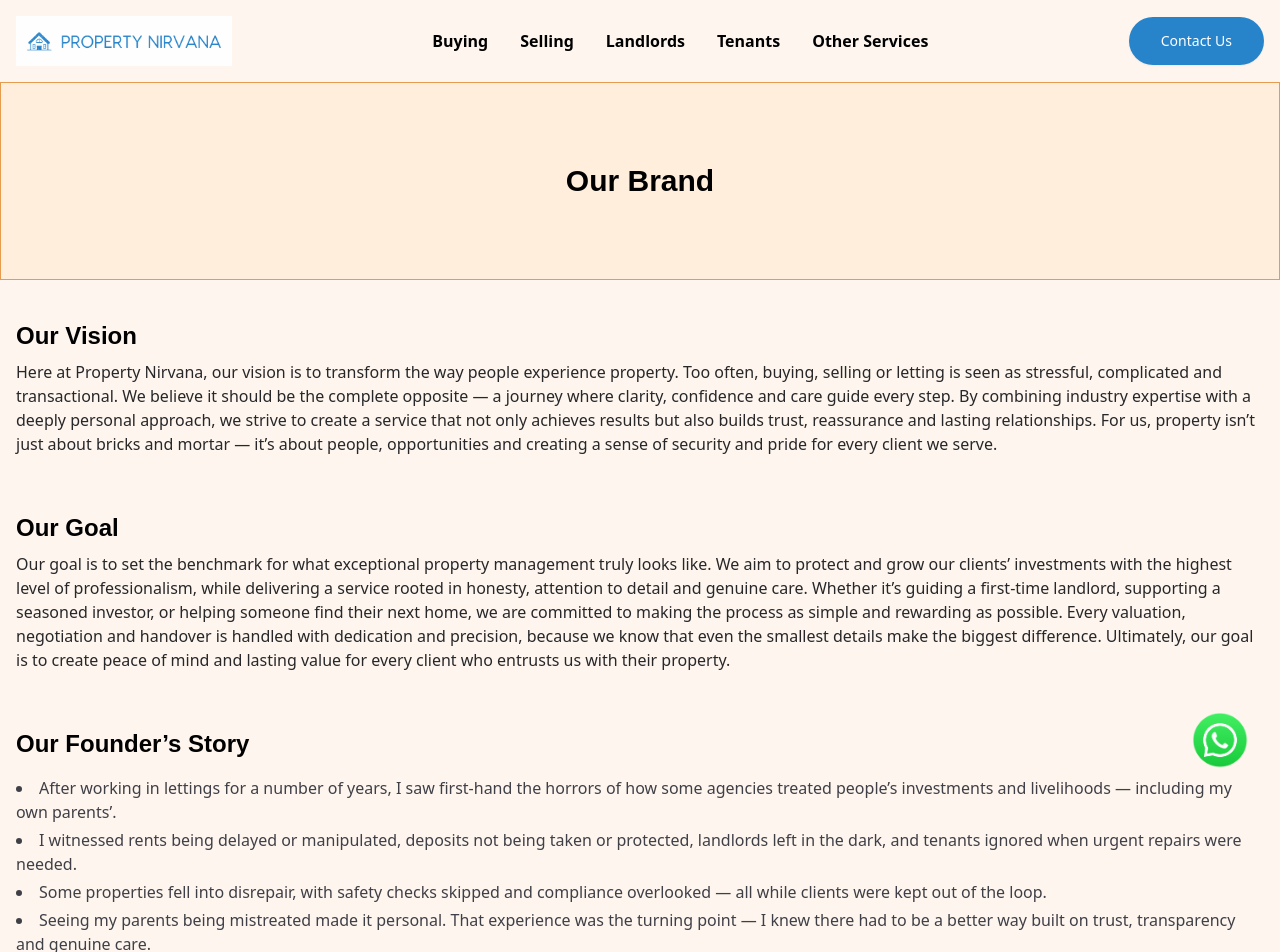
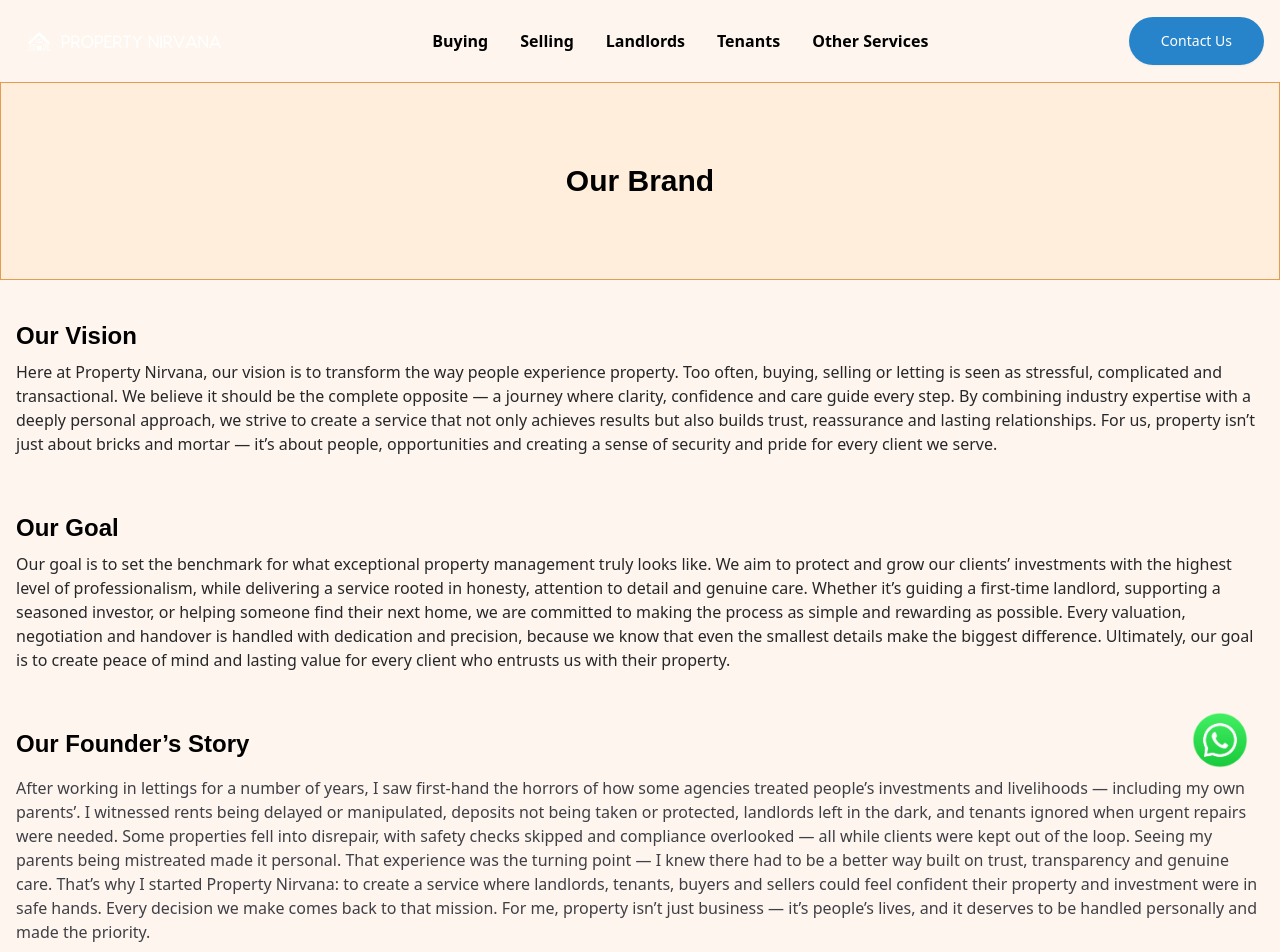
Before and after one commit to shivang476/property-nirvana, a Next.js app: page /about-us in a window 1280 px wide. Shown: the top 952 px of the page. Built offline with nearby package versions, Linux system fonts and the light colour scheme; a web font is replaced by a local one.

Commit message:
chore: update content

```diff
--- a/app/about-us/page.tsx
+++ b/app/about-us/page.tsx
@@ -46,17 +46,25 @@ export default function BrandStory() {
 
         {/* Founder’s Story */}
         <div className="grid mt-14 gap-8">
-          <GuideEntry
-            title="Our Founder’s Story"
-            points={[
-              "After working in lettings for a number of years, I saw first-hand the horrors of how some agencies treated people’s investments and livelihoods — including my own parents’.",
-              "I witnessed rents being delayed or manipulated, deposits not being taken or protected, landlords left in the dark, and tenants ignored when urgent repairs were needed.",
-              "Some properties fell into disrepair, with safety checks skipped and compliance overlooked — all while clients were kept out of the loop.",
-              "Seeing my parents being mistreated made it personal. That experience was the turning point — I knew there had to be a better way built on trust, transparency and genuine care.",
-              "That’s why I started Property Nirvana: to create a service where landlords, tenants, buyers and sellers could feel confident their property and investment were in safe hands.",
-              "Every decision we make comes back to that mission. For me, property isn’t just business — it’s people’s lives, and it deserves to be handled personally and made the priority.",
-            ]}
-          />
+          <GuideEntry title="Our Founder’s Story">
+            After working in lettings for a number of years, I saw first-hand
+            the horrors of how some agencies treated people’s investments and
+            livelihoods — including my own parents’. I witnessed rents being
+            delayed or manipulated, deposits not being taken or protected,
+            landlords left in the dark, and tenants ignored when urgent repairs
+            were needed. Some properties fell into disrepair, with safety checks
+            skipped and compliance overlooked — all while clients were kept out
+            of the loop. Seeing my parents being mistreated made it personal.
+            That experience was the turning point — I knew there had to be a
+            better way built on trust, transparency and genuine care. That’s why
+            I started Property Nirvana: to create a service where landlords,
+            tenants, buyers and sellers could feel confident their property and
+            investment were in safe hands. Every decision we make comes back to
+            that mission. For me, property isn’t just business — it’s people’s
+            lives, and it deserves to be handled personally and made the
+            priority.
+            <br />
+          </GuideEntry>
         </div>
 
         <FootNote className="mt-14">
--- a/app/page.tsx
+++ b/app/page.tsx
@@ -158,11 +158,10 @@ function TheRightMove() {
           The Right Move for Your Property Journey
         </h2>
         <p className="md:text-lg text-gray-700 mt-2 md:mt-4">
-          At Property Nirvana, we understand that selling or letting your
-          property is a significant decision. That’s why we’re committed to
-          providing a seamless experience from start to finish. Our team of
-          dedicated professionals will guide you through every step of the
-          process, ensuring you feel confident and informed along the way.
+          From stylish apartments to family homes, we make buying, renting, and
+          investing simple, transparent, and stress-free. Whether you’re
+          searching for your next home or building your property portfolio,
+          we’ll help you find the right opportunity to match your goals.
         </p>
         <div className="flex mt-8 gap-4">
           <Link
@@ -295,23 +294,20 @@ function Testimonials() {
   const testimonials = [
     {
       quote:
-        "Great location - walking distance to the metro and grocery stores. Building is quite at night.",
-      name: "Sophie Brown",
-      role: "Teacher",
+        "Mehar was excellent. His attention to detail and the speed in which he delivered suitable tenants was excellent! I can’t stress how exemplary he was in how he dealt with everything from discovery to close.highly recommend this estate agency! 10/10",
+      name: "Ameet S",
       starRating: 4,
     },
     {
       quote:
-        "Helpful agent and smooth paperwork. Would’ve liked clearer move-in instructions.",
-      name: "James Walker",
-      role: "Founder",
+        "Property Nirvana Estate Agency has been an excellent experience. They found a tenant for my property in no time and provided a full service at a very reasonable price. Their flat maintenance costs are fair and transparent — unlike some other agencies that overcharge. Highly recommended! Happy customer 👍",
+      name: "Ed S",
       starRating: 5,
     },
     {
       quote:
-        "Affordable rent but thin walls. Not ideal if you work from home and need silence.",
-      name: "Emily Thompson",
-      role: "Marketing Manager",
+        "Mehar has been excellent from the first phone call I had with him. His communication was great and his level of service is just exceptional. Honestly highly recommend to everyone, you want look back",
+      name: "Kanwal G",
       starRating: 4,
     },
   ];
@@ -338,7 +334,7 @@ function Testimonials() {
               </p>
               <div>
                 <h4 className="font-semibold mt-4">{testimonial.name}</h4>
-                <p className="text-sm text-gray-300">{testimonial.role}</p>
+                {/* <p className="text-sm text-gray-300">{testimonial.role}</p> */}
               </div>
             </CardContent>
           </Card>
--- a/app/sell-your-property/page.tsx
+++ b/app/sell-your-property/page.tsx
@@ -15,7 +15,7 @@ function AgencyGuide() {
 
   const tableData = {
     fees: {
-      soleAgency: "0.7%",
+      soleAgency: "0.75%",
       jointAgency: "1.25%",
       multipleAgencies: "1.75%",
     },
--- a/components/cta-cards.tsx
+++ b/components/cta-cards.tsx
@@ -18,12 +18,12 @@ export function CtaCards({ className }: { className?: string }) {
       href: "/valuation",
     },
     {
-      title: "Sell With Property Nirvana",
+      title: "Our Extended Services",
       description:
-        "Book your appointment with us today and let us help you keep moving. We’ll be offering virtual valuations in the first...",
+        "Explore our services, including mortgages, professional photography, floor plans and support with compliance with the legal certifications.",
       buttonText: "Book Other Services",
       image: Cta2Img,
-      href: "/sellers-guide",
+      href: "/other-services",
     },
     {
       title: "Get in Touch",
--- a/components/guide-entry.tsx
+++ b/components/guide-entry.tsx
@@ -2,18 +2,21 @@ export default function GuideEntry({
   title,
   points,
   id,
+  children,
 }: {
   title: string;
-  points: string[];
+  points?: string[];
   id?: string;
+  children?: React.ReactNode;
 }) {
   return (
     <div className="flex flex-col" id={id}>
       <h4 className="text-xl md:text-2xl font-semibold font-platypi">
         {title}
       </h4>
+      <p className="mt-2 md:mt-4 text-zinc-700">{children}</p>
       <ul className="grid list-disc list-inside gap-1 mt-2 md:mt-4">
-        {points.map((point, index) => (
+        {points?.map((point, index) => (
           <li key={index} className="text-zinc-700">
             {point}
           </li>
--- a/components/navbar.tsx
+++ b/components/navbar.tsx
@@ -2,6 +2,7 @@
 import Image from "next/image";
 import MaxWidthWrapper from "./max-width";
 import Logo from "@/assets/logo.png";
+import LogoWhite from "@/assets/logo-white.png";
 import Link from "next/link";
 import React from "react";
 import { cn } from "@/lib/utils";
@@ -108,14 +109,25 @@ export default function Navbar() {
       >
         <MaxWidthWrapper className="py-4 flex items-center justify-between px-4">
           {/* Logo */}
-          <Link
-            href="/"
-            className={cn(
-              "bg-white/90 md:p-2 group-hover:bg-transparent",
-              hasScrolled && "bg-transparent",
-            )}
-          >
-            <Image src={Logo} alt="Nirvana Logo" width={200} />
+          <Link href="/" className={cn("md:p-2")}>
+            <Image
+              src={Logo}
+              alt="Nirvana Logo"
+              width={200}
+              className={cn(
+                "hidden group-hover:block",
+                (hasScrolled || mobileOpen) && "block",
+              )}
+            />
+            <Image
+              src={LogoWhite}
+              alt="Nirvana Logo"
+              width={200}
+              className={cn(
+                "block group-hover:hidden",
+                (hasScrolled || mobileOpen) && "hidden",
+              )}
+            />
           </Link>
 
           {/* Desktop Nav - Changed from md to xl breakpoint */}
```
Also changed, not shown: assets/logo-white.png (added).
